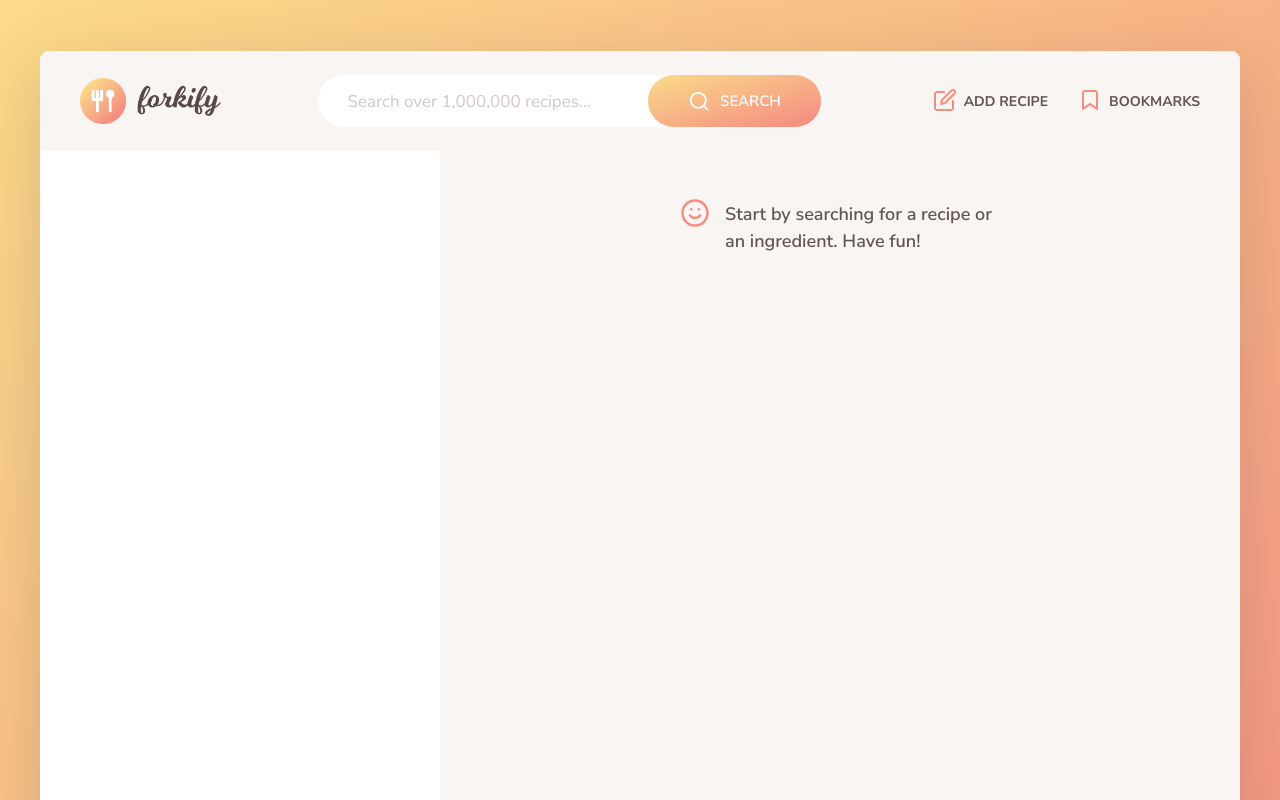
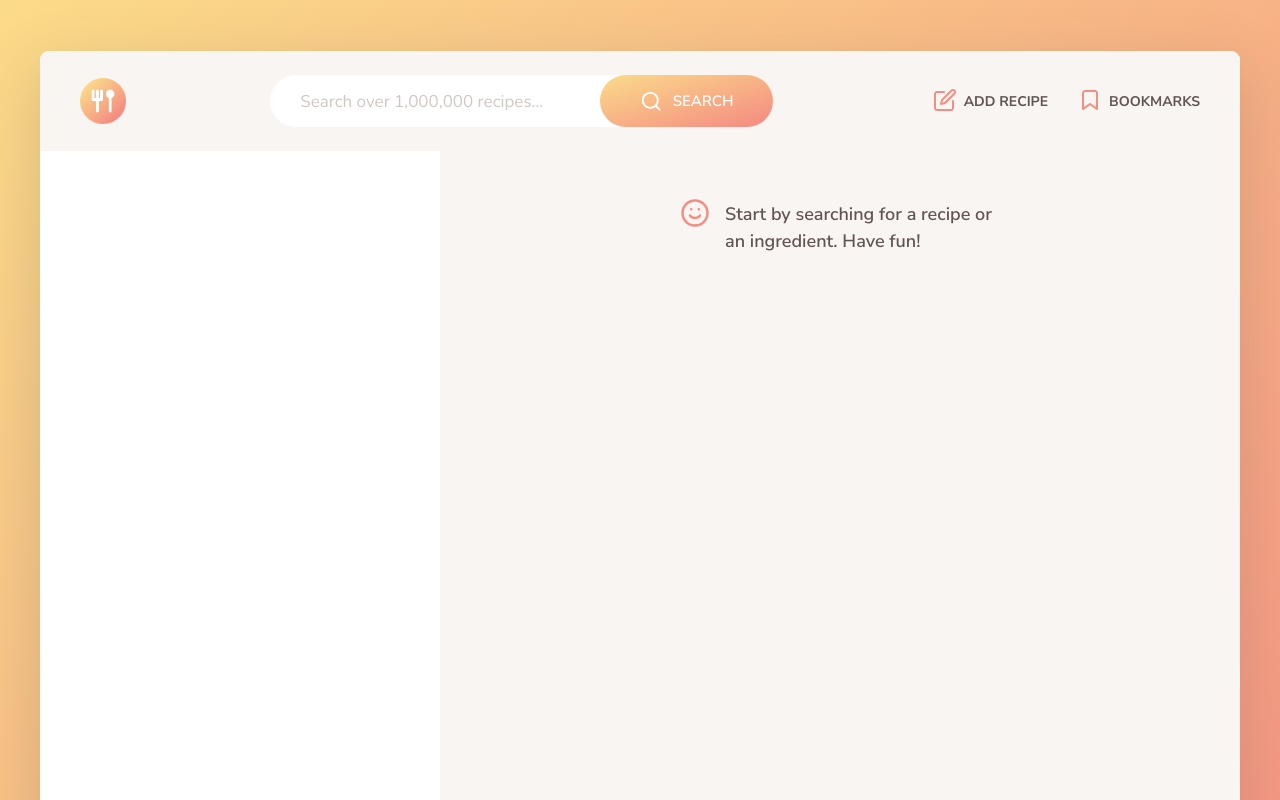
Before and after one commit to natnaelseyoum74/shiro-recipe-, a website built with Parcel: page index.html in a window 1280 px wide. Shown: the top 800 px of the page. Built offline with nearby package versions, Linux system fonts and the light colour scheme.

Commit message:
clean-up

```diff
--- a/index.html
+++ b/index.html
@@ -19,7 +19,7 @@
   <body>
     <div class="container">
       <header class="header">
-        <img src="src/img/logo.png" alt="Logo" class="header__logo" />
+        <img src="src/img/favicon.png" alt="Logo" class="header__logo" />
         <form class="search">
           <input
             type="text"
```
Also changed, not shown: src/img/download.png (added), src/img/images.png (added), 2 other files.
